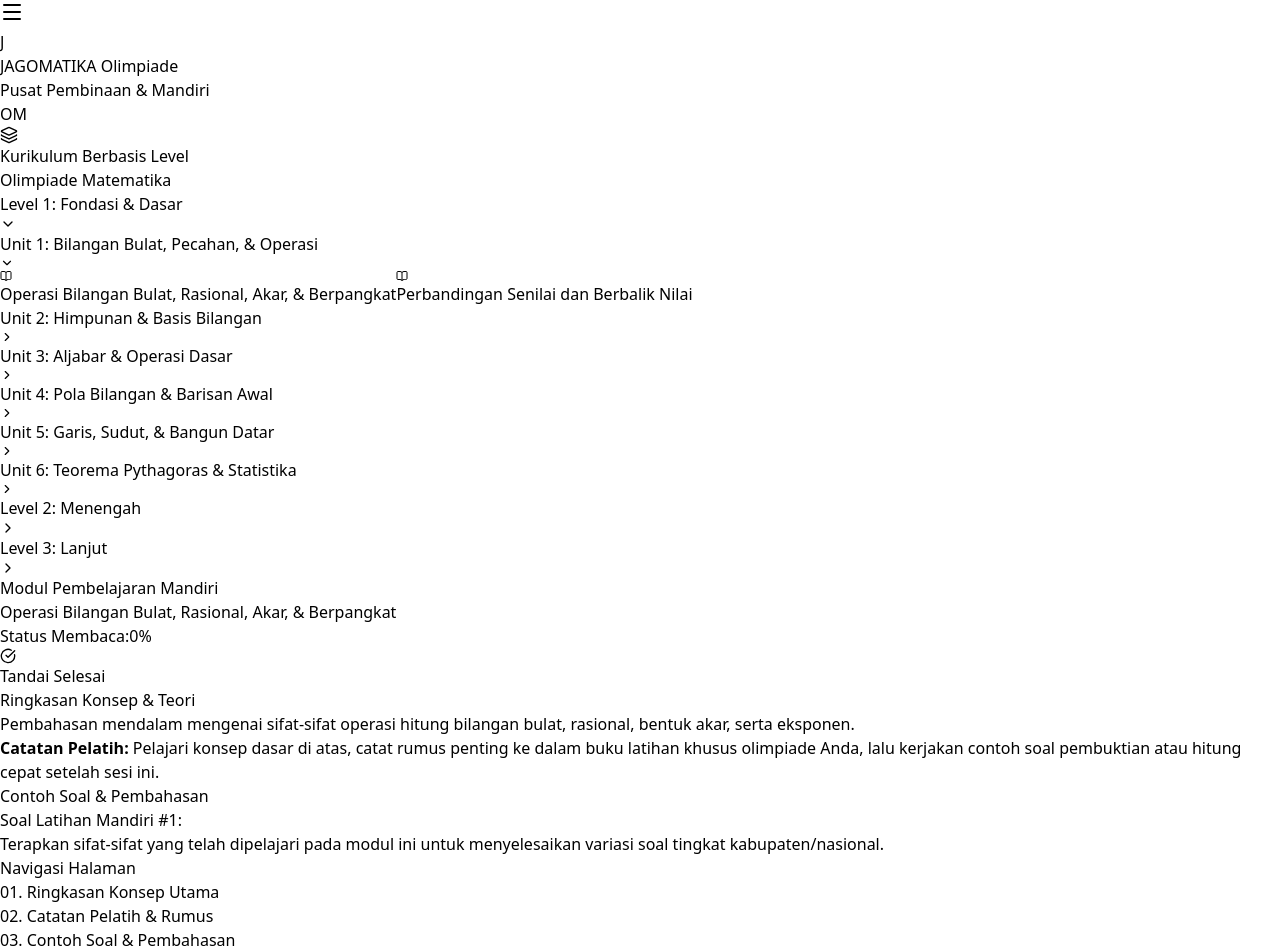
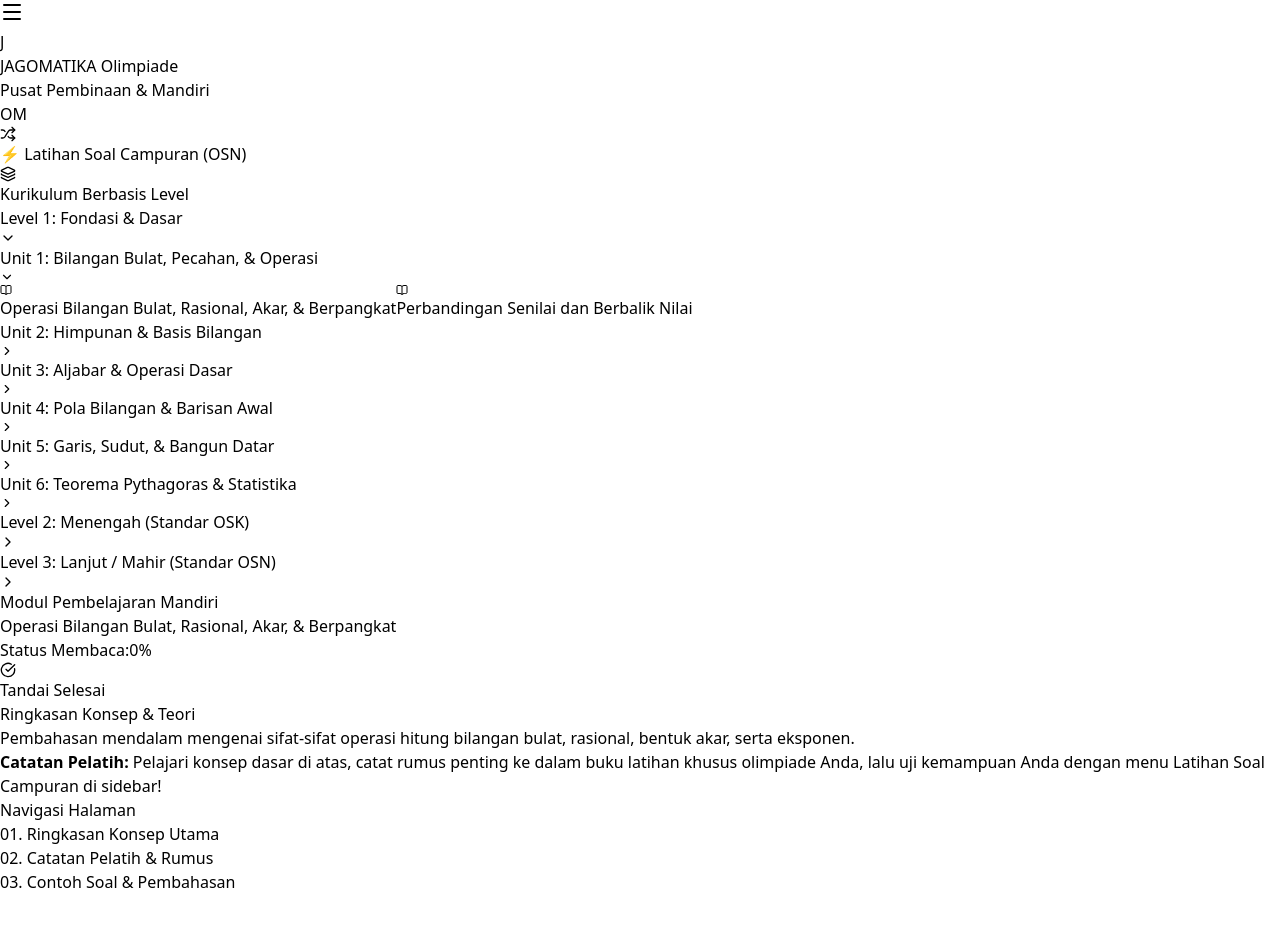
Before and after one commit to jagomatika/jagomatika-web, a React (Vite) app: page / in a window 1280 px wide. Shown: the top 952 px of the page. After the commit the page ends 894 px from the top, so only its background shows below. Built offline with nearby package versions, Linux system fonts and the light colour scheme.

Commit message:
tambahan menu latihan soal campuran (OSN)

```diff
--- a/src/App.jsx
+++ b/src/App.jsx
@@ -1,5 +1,5 @@
 import React, { useState } from 'react';
-import { BookOpen, CheckCircle, ChevronDown, ChevronRight, Menu, X, Layers } from 'lucide-react';
+import { BookOpen, CheckCircle, ChevronDown, ChevronRight, Menu, X, Layers, Shuffle, Award, HelpCircle } from 'lucide-react';
 
 const curriculumData = [
   {
@@ -58,7 +58,7 @@ const curriculumData = [
   },
   {
     levelId: 'level-2',
-    levelTitle: 'Level 2: Menengah',
+    levelTitle: 'Level 2: Menengah (Standar OSK)',
     description: 'Penguasaan teknik standar kompetisi tingkat Kabupaten/Kota.',
     units: [
       {
@@ -104,7 +104,7 @@ const curriculumData = [
   },
   {
     levelId: 'level-3',
-    levelTitle: 'Level 3: Lanjut',
+    levelTitle: 'Level 3: Lanjut / Mahir (Standar OSN)',
     description: 'Persiapan tingkat Provinsi (OSP) hingga Nasional (OSN).',
     units: [
       {
@@ -139,36 +139,79 @@ const curriculumData = [
   }
 ];
 
+// Bank Soal Campuran untuk Mode Latihan Soal
+const questionBank = [
+  {
+    id: 1,
+    category: 'Teori Bilangan',
+    question: 'Berapakah sisa pembagian dari $2^{100}$ jika dibagi oleh 7?',
+    options: ['1', '2', '4', '6'],
+    answer: '2',
+    discussion: 'Gunakan pola modulo 7 untuk perpangkatan 2: $2^1 \\equiv 2$, $2^2 \\equiv 4$, $2^3 \\equiv 1$ (mod 7). Karena 100 dibagi 3 bersisa 1, maka $2^{100} \\equiv 2^1 \\equiv 2$ (mod 7).'
+  },
+  {
+    id: 2,
+    category: 'Aljabar',
+    question: 'Jika $x + \\frac{1}{x} = 3$, tentukan nilai dari $x^3 + \\frac{1}{x^3}$.',
+    options: ['18', '27', '24', '21'],
+    answer: '18',
+    discussion: 'Gunakan penjabaran kubus: $(x + \\frac{1}{x})^3 = x^3 + \\frac{1}{x^3} + 3(x + \\frac{1}{x})$. Substitusi nilai 3: $3^3 = x^3 + \\frac{1}{x^3} + 3(3) \\implies 27 = x^3 + \\frac{1}{x^3} + 9 \\implies x^3 + \\frac{1}{x^3} = 18$.'
+  },
+  {
+    id: 3,
+    category: 'Geometri',
+    question: 'Sebuah segitiga siku-siku memiliki panjang sisi siku-siku 6 cm dan 8 cm. Berapakah panjang garis berat yang ditarik dari sudut siku-siku ke sisi miring?',
+    options: ['5 cm', '6 cm', '10 cm', '4.8 cm'],
+    answer: '5 cm',
+    discussion: 'Sisi miring (hipotenusa) = $\\sqrt{6^2 + 8^2} = 10$ cm. Pada segitiga siku-siku, panjang garis berat ke sisi miring selalu setengah dari panjang sisi miring tersebut, yaitu $10 / 2 = 5$ cm.'
+  },
+  {
+    id: 4,
+    category: 'Kombinatorika',
+    question: 'Banyaknya cara menyusun huruf pada kata "MATEMATIKA" adalah...',
+    options: ['151.200', '302.400', '45.360', '90.720'],
+    answer: '151.200',
+    discussion: 'Total huruf = 10, dengan unsur ganda: M=2, A=3, T=2. Banyak susunan = $\\frac{10!}{2! \\times 3! \\times 2!} = \\frac{3.628.800}{2 \\times 6 \\times 2} = 151.200$.'
+  }
+];
+
 export default function App() {
   const [selectedTopic, setSelectedTopic] = useState(curriculumData[0].units[0].topics[0]);
   const [completed, setCompleted] = useState(false);
   const [mobileMenuOpen, setMobileMenuOpen] = useState(false);
+  const [isPracticeMode, setIsPracticeMode] = useState(false);
 
-  // State untuk mengontrol Level mana saja yang terbuka (Dropdown Level)
+  // State untuk Latihan Soal
+  const [currentQIndex, setCurrentQIndex] = useState(0);
+  const [selectedAnswer, setSelectedAnswer] = useState(null);
+  const [showDiscussion, setShowDiscussion] = useState(false);
+
   const [openLevels, setOpenLevels] = useState({
-    'level-1': true, // Level 1 terbuka secara default
+    'level-1': true,
     'level-2': false,
     'level-3': false
   });
 
-  // State untuk mengontrol Unit mana saja yang terbuka (Dropdown Unit)
   const [openUnits, setOpenUnits] = useState({
-    'l1-u1': true // Unit 1 di Level 1 terbuka secara default
+    'l1-u1': true
   });
 
   const toggleLevel = (levelId) => {
-    setOpenLevels(prev => ({
-      ...prev,
-      [levelId]: !prev[levelId]
-    }));
+    setOpenLevels(prev => ({ ...prev, [levelId]: !prev[levelId] }));
   };
 
   const toggleUnit = (unitId) => {
-    setOpenUnits(prev => ({
-      ...prev,
-      [unitId]: !prev[unitId]
-    }));
+    setOpenUnits(prev => ({ ...prev, [unitId]: !prev[unitId] }));
   };
+
+  const handleRandomQuestion = () => {
+    const randomIndex = Math.floor(Math.random() * questionBank.length);
+    setCurrentQIndex(randomIndex);
+    setSelectedAnswer(null);
+    setShowDiscussion(false);
+  };
+
+  const activeQuestion = questionBank[currentQIndex];
 
   return (
     <div className="min-h-screen bg-gray-50 flex flex-col font-sans text-gray-800">
@@ -199,18 +242,33 @@ export default function App() {
       </header>
 
       <div className="flex-1 flex overflow-hidden">
-        {/* Sidebar Navigasi Dropdown */}
+        {/* Sidebar Navigasi & Menu Latihan */}
         <aside className={`
-          fixed md:static inset-y-0 left-0 z-20 w-85 bg-white border-r border-gray-200 flex flex-col transition-transform duration-300 transform
+          fixed md:static inset-y-0 left-0 z-20 w-80 bg-white border-r border-gray-200 flex flex-col transition-transform duration-300 transform
           ${mobileMenuOpen ? 'translate-x-0' : '-translate-x-full md:translate-x-0'}
-          pt-16 md:pt-0 w-80 shadow-sm
+          pt-16 md:pt-0 shadow-sm
         `}>
-          <div className="p-4 border-b border-gray-100 bg-emerald-50/50 flex items-center space-x-2">
-            <Layers size={18} className="text-emerald-700" />
-            <div>
-              <span className="text-xs font-bold uppercase tracking-wider text-emerald-800">Kurikulum Berbasis Level</span>
-              <h2 className="text-xs font-semibold text-gray-700">Olimpiade Matematika</h2>
+          {/* Tombol Menu Khusus Latihan Soal */}
+          <div className="p-4 border-b border-gray-100 bg-emerald-50">
+            <button
+              onClick={() => {
+                setIsPracticeMode(true);
+                setMobileMenuOpen(false);
+              }}
+              className={`w-full flex items-center justify-center space-x-2 px-4 py-2.5 rounded-xl text-xs font-bold transition-all shadow-xs ${
+                isPracticeMode
+                  ? 'bg-emerald-700 text-white shadow-md'
+                  : 'bg-white text-emerald-800 border border-emerald-300 hover:bg-emerald-100'
+              }`}
+            >
+              <Shuffle size={16} />
+              <span>⚡ Latihan Soal Campuran (OSN)</span>
+            </button>
           </div>
+
+          <div className="p-3 border-b border-gray-100 flex items-center space-x-2 bg-gray-50/50">
+            <Layers size={16} className="text-emerald-700" />
+            <span className="text-xs font-bold uppercase tracking-wider text-gray-700">Kurikulum Berbasis Level</span>
           </div>
 
           <div className="flex-1 overflow-y-auto p-3 space-y-3">
@@ -218,7 +276,6 @@ export default function App() {
               const isLevelOpen = openLevels[level.levelId];
               return (
                 <div key={level.levelId} className="border border-gray-200/70 rounded-xl overflow-hidden bg-white shadow-xs">
-                  {/* Tombol Dropdown Level */}
                   <button
                     onClick={() => toggleLevel(level.levelId)}
                     className="w-full flex items-center justify-between p-3 bg-gray-50 hover:bg-emerald-50/60 transition-colors text-left"
@@ -230,14 +287,12 @@ export default function App() {
                     {isLevelOpen ? <ChevronDown size={16} className="text-gray-500" /> : <ChevronRight size={16} className="text-gray-500" />}
                   </button>
 
-                  {/* Daftar Unit di dalam Level (Muncul jika Level dibuka) */}
                   {isLevelOpen && (
                     <div className="p-2 space-y-2 bg-white border-t border-gray-100">
                       {level.units.map((unit) => {
                         const isUnitOpen = openUnits[unit.id];
                         return (
                           <div key={unit.id} className="rounded-lg border border-gray-100 bg-gray-50/50 overflow-hidden">
-                            {/* Tombol Dropdown Unit */}
                             <button
                               onClick={() => toggleUnit(unit.id)}
                               className="w-full flex items-center justify-between p-2 text-left hover:bg-gray-100 transition-colors"
@@ -246,16 +301,16 @@ export default function App() {
                               {isUnitOpen ? <ChevronDown size={14} className="text-gray-400 shrink-0" /> : <ChevronRight size={14} className="text-gray-400 shrink-0" />}
                             </button>
 
-                            {/* Daftar Topik di dalam Unit (Muncul jika Unit dibuka) */}
                             {isUnitOpen && (
                               <div className="p-1.5 space-y-1 bg-white border-t border-gray-100">
                                 {unit.topics.map((topic) => {
-                                  const isSelected = selectedTopic.id === topic.id;
+                                  const isSelected = !isPracticeMode && selectedTopic.id === topic.id;
                                   return (
                                     <button
                                       key={topic.id}
                                       onClick={() => {
                                         setSelectedTopic(topic);
+                                        setIsPracticeMode(false);
                                         setMobileMenuOpen(false);
                                         setCompleted(false);
                                       }}
@@ -287,7 +342,100 @@ export default function App() {
         <main className="flex-1 overflow-y-auto p-6 md:p-10 lg:px-16 bg-gray-50">
           <div className="max-w-4xl mx-auto space-y-8">
 
-            {/* Header Modul */}
+            {isPracticeMode ? (
+              // TAMPILAN MODE LATIHAN SOAL CAMPURAN
+              <div className="space-y-6">
+                <div className="bg-emerald-700 text-white rounded-2xl p-6 md:p-8 shadow-md flex flex-col md:flex-row items-start md:items-center justify-between gap-4">
+                  <div>
+                    <span className="bg-emerald-800 text-emerald-100 text-xs font-bold uppercase tracking-wider px-3 py-1 rounded-full border border-emerald-600">
+                      Bank Soal Campuran OSN
+                    </span>
+                    <h1 className="text-2xl md:text-3xl font-extrabold mt-2">Simulasi & Latihan Acak</h1>
+                    <p className="text-emerald-100 text-sm mt-1">Uji kemampuan analitis Anda dengan soal campuran dari berbagai pilar matematika.</p>
+                  </div>
+                  <button
+                    onClick={handleRandomQuestion}
+                    className="flex items-center space-x-2 bg-white text-emerald-800 px-5 py-3 rounded-xl font-bold text-sm shadow-sm hover:bg-emerald-50 transition-all shrink-0"
+                  >
+                    <Shuffle size={18} />
+                    <span>Soal Acak Berikutnya</span>
+                  </button>
+                </div>
+
+                {/* Kartu Soal */}
+                <div className="bg-white border border-gray-200 rounded-2xl p-6 md:p-8 shadow-sm space-y-6">
+                  <div className="flex items-center justify-between border-b pb-4">
+                    <span className="text-xs font-bold px-3 py-1 bg-amber-100 text-amber-800 rounded-full">
+                      Kategori: {activeQuestion.category}
+                    </span>
+                    <span className="text-xs font-semibold text-gray-500">Soal ID #{activeQuestion.id}</span>
+                  </div>
+
+                  <div className="text-base md:text-lg font-medium text-gray-900 leading-relaxed">
+                    {activeQuestion.question}
+                  </div>
+
+                  {/* Pilihan Ganda */}
+                  <div className="grid grid-cols-1 sm:grid-cols-2 gap-3 pt-2">
+                    {activeQuestion.options.map((opt, idx) => {
+                      const isChosen = selectedAnswer === opt;
+                      const isCorrect = opt === activeQuestion.answer;
+                      let btnStyle = "border-gray-200 bg-white text-gray-700 hover:bg-gray-50";
+
+                      if (selectedAnswer !== null) {
+                        if (isCorrect) {
+                          btnStyle = "border-emerald-500 bg-emerald-50 text-emerald-900 font-bold";
+                        } else if (isChosen && !isCorrect) {
+                          btnStyle = "border-red-400 bg-red-50 text-red-900 font-bold";
+                        }
+                      }
+
+                      return (
+                        <button
+                          key={idx}
+                          onClick={() => setSelectedAnswer(opt)}
+                          disabled={selectedAnswer !== null}
+                          className={`p-4 rounded-xl border-2 text-left transition-all text-sm font-medium flex items-center justify-between ${btnStyle}`}
+                        >
+                          <span>{opt}</span>
+                          {selectedAnswer !== null && isCorrect && <CheckCircle size={16} className="text-emerald-600" />}
+                        </button>
+                      );
+                    })}
+                  </div>
+
+                  {/* Tombol Lihat Pembahasan */}
+                  <div className="pt-4 border-t flex items-center justify-between">
+                    <button
+                      onClick={() => setShowDiscussion(!showDiscussion)}
+                      className="text-xs font-bold text-emerald-700 hover:text-emerald-800 flex items-center space-x-1"
+                    >
+                      <HelpCircle size={16} />
+                      <span>{showDiscussion ? 'Sembunyikan Pembahasan' : 'Lihat Pembahasan Lengkap'}</span>
+                    </button>
+
+                    <button
+                      onClick={handleRandomQuestion}
+                      className="px-4 py-2 bg-gray-900 text-white rounded-xl text-xs font-bold hover:bg-gray-800 transition-all"
+                    >
+                      Soal Berikutnya ➔
+                    </button>
+                  </div>
+
+                  {/* Kotak Pembahasan */}
+                  {showDiscussion && (
+                    <div className="bg-emerald-50 border border-emerald-200 rounded-xl p-5 text-sm text-emerald-900 space-y-2 animate-fadeIn">
+                      <p className="font-bold flex items-center space-x-1">
+                        <span>💡 Pembahasan Resmi:</span>
+                      </p>
+                      <p className="leading-relaxed">{activeQuestion.discussion}</p>
+                    </div>
+                  )}
+                </div>
+              </div>
+            ) : (
+              // TAMPILAN MODUL MATERI STANDAR
+              <div className="space-y-8">
                 <div className="bg-emerald-50 border border-emerald-200/60 rounded-2xl p-6 md:p-8 shadow-sm">
                   <span className="text-xs font-bold text-emerald-800 uppercase tracking-widest bg-emerald-100 px-3 py-1 rounded-full border border-emerald-200">
                     Modul Pembelajaran Mandiri
@@ -316,7 +464,6 @@ export default function App() {
                   </div>
                 </div>
 
-            {/* Isi Materi Utama */}
                 <div className="grid grid-cols-1 lg:grid-cols-3 gap-8">
                   <div className="lg:col-span-2 space-y-6 bg-white p-6 md:p-8 rounded-2xl border border-gray-200/80 shadow-sm">
                     <h2 className="text-lg font-bold text-gray-900 border-b pb-3">Ringkasan Konsep & Teori</h2>
@@ -324,16 +471,10 @@ export default function App() {
                       {selectedTopic.content}
                     </p>
                     <div className="bg-amber-50 border-l-4 border-amber-500 p-4 rounded-r-xl my-4 text-sm text-amber-900">
-                  <strong>Catatan Pelatih:</strong> Pelajari konsep dasar di atas, catat rumus penting ke dalam buku latihan khusus olimpiade Anda, lalu kerjakan contoh soal pembuktian atau hitung cepat setelah sesi ini.
-                </div>
-                <h3 className="text-md font-bold text-gray-900 pt-4">Contoh Soal & Pembahasan</h3>
-                <div className="bg-gray-50 border border-gray-200 rounded-xl p-4 text-sm text-gray-700">
-                  <p className="font-semibold text-gray-900 mb-2">Soal Latihan Mandiri #1:</p>
-                  <p>Terapkan sifat-sifat yang telah dipelajari pada modul ini untuk menyelesaikan variasi soal tingkat kabupaten/nasional.</p>
+                      <strong>Catatan Pelatih:</strong> Pelajari konsep dasar di atas, catat rumus penting ke dalam buku latihan khusus olimpiade Anda, lalu uji kemampuan Anda dengan menu Latihan Soal Campuran di sidebar!
                     </div>
                   </div>
 
-              {/* Sidebar Kanan (On This Page) */}
                   <div className="space-y-4">
                     <div className="bg-white p-5 rounded-2xl border border-gray-200/80 shadow-sm">
                       <h4 className="text-xs font-bold uppercase tracking-wider text-gray-500 mb-3">Navigasi Halaman</h4>
@@ -341,11 +482,12 @@ export default function App() {
                         <li className="text-emerald-700 font-semibold cursor-pointer">01. Ringkasan Konsep Utama</li>
                         <li className="hover:text-gray-900 cursor-pointer">02. Catatan Pelatih & Rumus</li>
                         <li className="hover:text-gray-900 cursor-pointer">03. Contoh Soal & Pembahasan</li>
-                    <li className="hover:text-gray-900 cursor-pointer">04. Latihan Mandiri</li>
                       </ul>
                     </div>
                   </div>
                 </div>
+              </div>
+            )}
 
           </div>
         </main>
```
Lines whose indentation alone changed are shown as unchanged.
